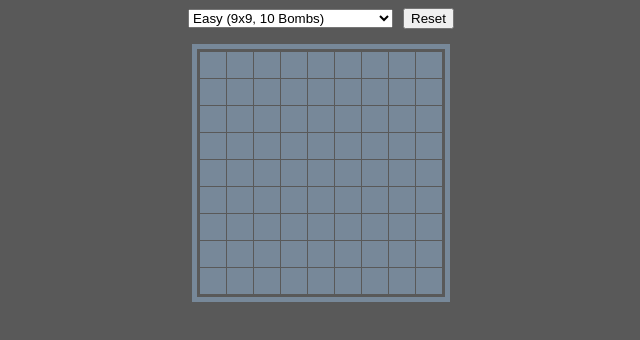
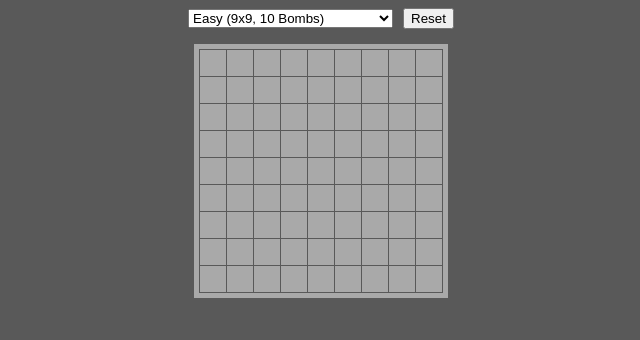
Before and after one commit to AndrewGardhouse/minesweeper, a Vue app: page / in a window 1280 px wide. Shown: the top 340 px of the page, without its empty margins (319-959 px from the left). Built offline with nearby package versions, Linux system fonts and the light colour scheme; the HTML template or start-up script is replaced by a standard one.

Commit message:
Changes colors

```diff
--- a/src/components/Cell.vue
+++ b/src/components/Cell.vue
@@ -211,7 +211,7 @@ export default {
     border:none;
     height: 100%;
     width: 100%;
-    background-color: lightslategrey;
+    background-color: darkgrey;
     padding: 0;
     color: white;
     transition: background-color 0.2s;
@@ -220,7 +220,7 @@ export default {
       outline: none;
     }
     &:hover {
-      background-color: #8f9dab;
+      background-color: #bfbfbf;
     }
     &--possible-bomb, &--not-sure {
       color: white;
--- a/src/components/Game.vue
+++ b/src/components/Game.vue
@@ -88,7 +88,7 @@ export default {
   &__board {
     display: inline-block;
     // padding: 1.5px;
-    border: solid 5px lightslategrey;
+    border: solid 5px darkgrey;
     transition: border-color 0.3s;
     margin-bottom: 15px;
     &--game-over, &--game-won {
@@ -102,14 +102,14 @@ export default {
     }
     &__row {
       display: flex;
-      margin-left: 3px;
-      margin-right: 3px;
+      margin-left: 1px;
+      margin-right: 1px;
       margin-top: 1px;
       &--first {
-        margin-top: 3px;
+        margin-top: 1px;
       }
       &--last {
-        margin-bottom: 3px;
+        margin-bottom: 1px;
       }
     }
   }
```
